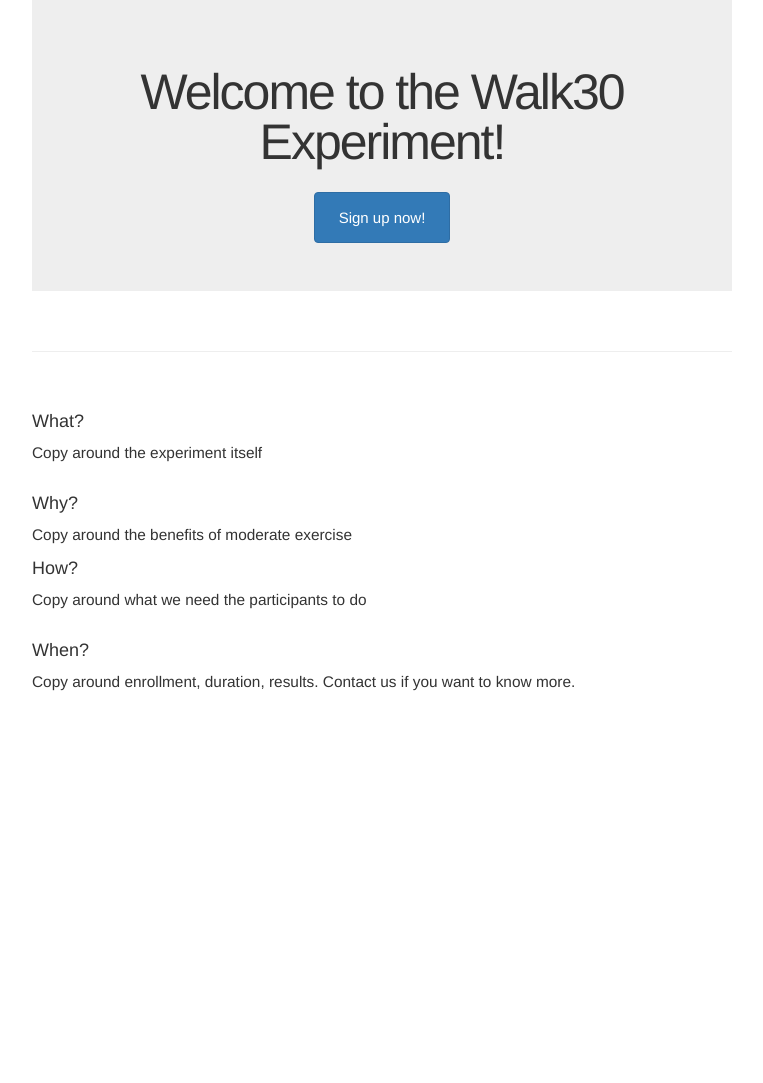
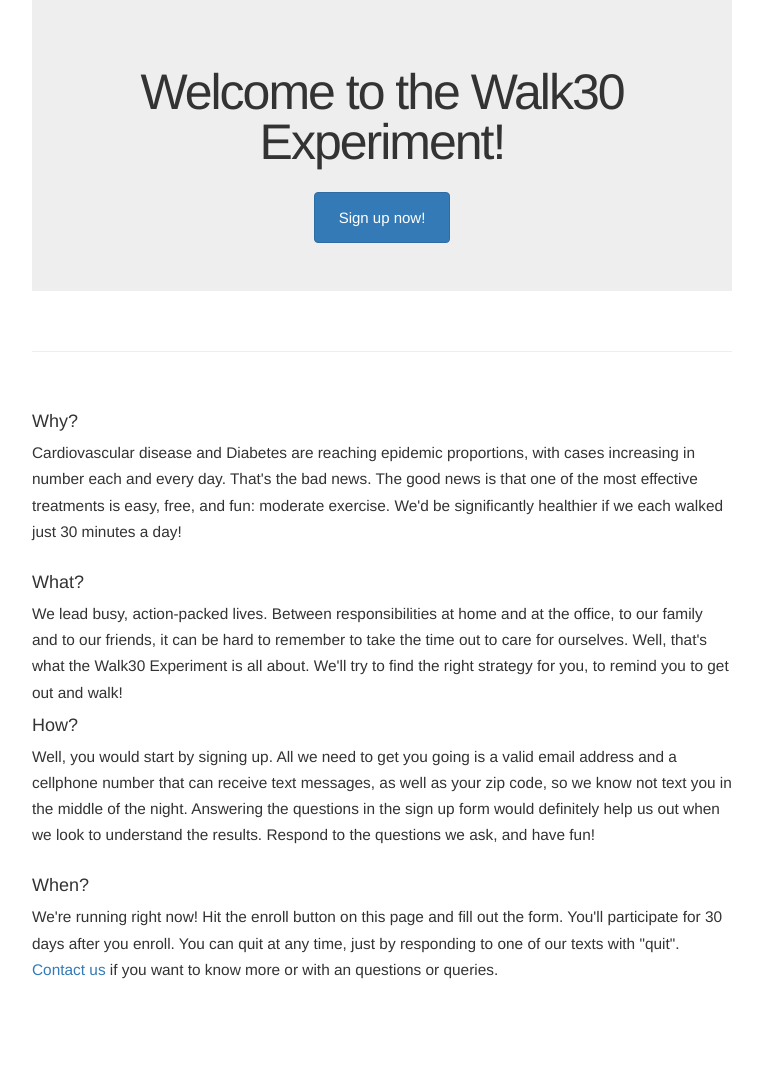
Before and after one commit to ianblu1/walk30Experiment, a Rails app: page / in a window 1280 px wide. Shown: the part 156-1239 px from the top of the page, without its empty margins (258-1021 px from the left). Before the commit the page ends 847 px from the top, so only its background shows below. Run offline with Rails 7, Linux system fonts and the light colour scheme; style sheets or scripts are compiled from the project's sources; parts of the project's set-up code (start-up, migrations or seed data) failed here and were passed over; some libraries are stand-ins or nearby versions.

Commit message:
added copy on home page

```diff
--- a/app/views/static_pages/home.html.haml
+++ b/app/views/static_pages/home.html.haml
@@ -7,15 +7,37 @@
 
 .row-fluid.marketing
 	.span6
+		%h4 Why?
+		%p
+			Cardiovascular disease and Diabetes are reaching epidemic proportions,
+			with cases increasing in number each and every day. That's the bad news.
+			The good news is that one of the most effective treatments is easy, free,
+			and fun: moderate exercise. We'd be significantly healthier if we each
+			walked just 30 minutes a day!
+
 		%h4 What?
-		%p Copy around the experiment itself
-
-		%h4 Why?
-		%p Copy around the benefits of moderate exercise
+		%p
+			We lead busy, action-packed lives. Between responsibilities at home and at
+			the office, to our family and to our friends, it can be hard to remember
+			to take the time out to care for ourselves. Well, that's what the Walk30
+			Experiment is all about. We'll try to find the right strategy for you, to
+			remind you to get out and walk!
 
 	.span6
 		%h4 How?
-		%p Copy around what we need the participants to do
+		%p
+			Well, you would start by signing up. All we need to get you going is a
+			valid email address and a cellphone number that can receive text messages,
+			as well as your zip code, so we know not text you in the middle of the night.
+			Answering the questions in the sign up form would definitely help us out when
+			we look to understand the results. Respond to the questions we ask, and have
+			fun!
 
 		%h4 When?
-		%p Copy around enrollment, duration, results. Contact us if you want to know more.
+		%p
+			We're running right now! Hit the enroll button on this page and fill out
+			the form. You'll participate for 30 days after you enroll.
+			You can quit at any time, just by responding to one of our texts with
+			"quit".
+			=link_to "Contact us", contact_path
+			if you want to know more or with an questions or queries.
```
